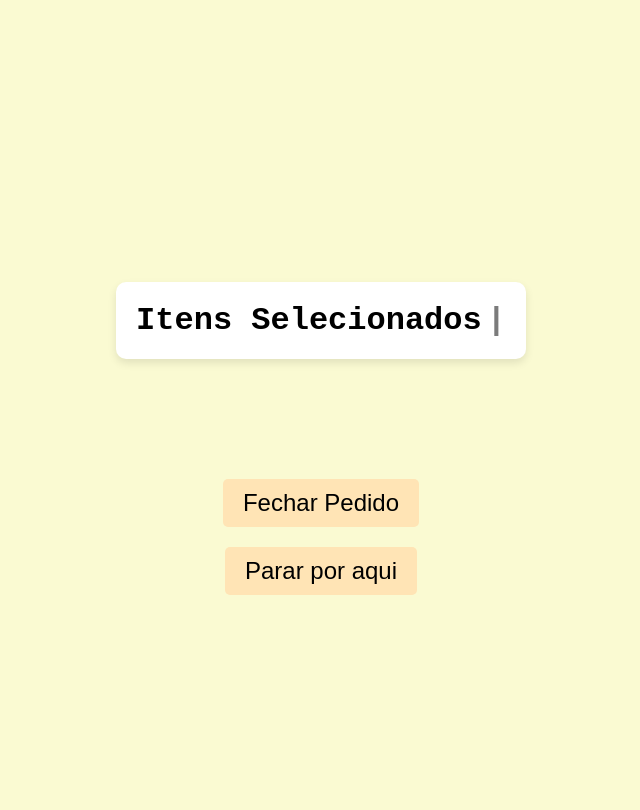
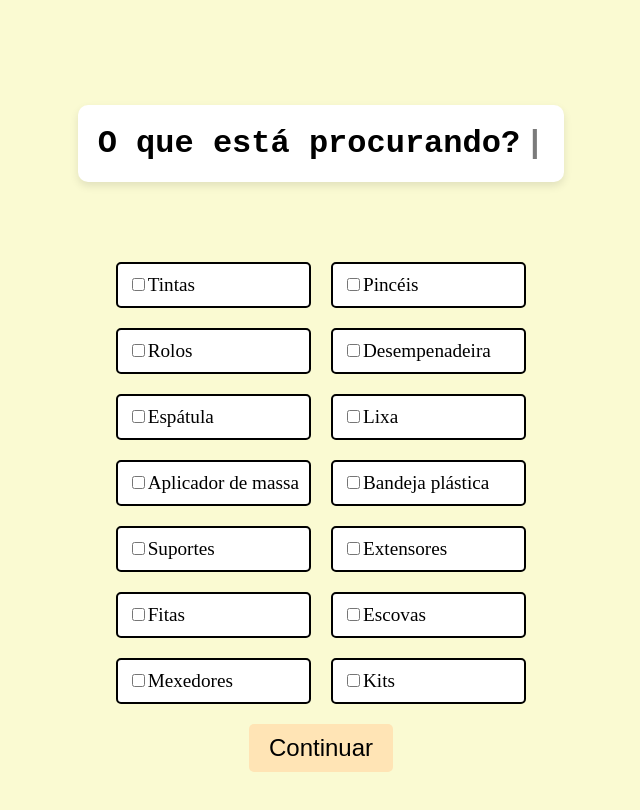
Before and after one commit to SeivusLocal/Assistente, a plain HTML site: page busca.html in a window 1280 px wide. Shown: the whole page, without its empty margins (319-959 px from the left). Drawn offline with Linux system fonts and the light colour scheme.

Commit message:
Update busca.html

```diff
--- a/busca.html
+++ b/busca.html
@@ -43,24 +43,32 @@
             }
         }
 
-        .lista-itens {
-            list-style: none; /* Remove marcadores */
-            padding: 0; /* Remove padding */
-            margin: 20px 0; /* Margem superior e inferior */
+        .opcoes-item {
+            display: grid;
+            grid-template-columns: repeat(2, 1fr); /* Duas colunas */
+            gap: 20px; /* Espaçamento entre os itens */
+            margin-top: 20px; /* Espaçamento superior */
         }
 
-        .item {
-            margin: 10px 0; /* Margem entre itens */
+        .opcao {
+            display: flex;
+            align-items: center;
             padding: 10px; /* Espaçamento interno */
             font-size: 1.2rem; /* Tamanho da fonte */
             color: #000; /* Cor do texto */
-            background-color: #FFF; /* Cor de fundo dos itens */
+            background-color: #FFF; /* Cor de fundo das opções */
             border: 2px solid #000; /* Borda sólida */
             border-radius: 5px; /* Borda arredondada */
-            text-align: center; /* Alinhamento do texto */
+            cursor: pointer; /* Cursor de ponteiro ao passar */
+            transition: background-color 0.3s, transform 0.2s; /* Transições suaves */
         }
 
-        .botao-fechar {
+        .opcao:hover {
+            background-color: #FFE4B5; /* Mudança de cor ao passar */
+            transform: translateY(-5px); /* Efeito de elevação */
+        }
+
+        .botao-continuar {
             margin-top: 20px; /* Espaçamento superior */
             padding: 10px 20px; /* Espaçamento interno */
             font-size: 1.5rem; /* Tamanho da fonte do botão */
@@ -72,109 +80,109 @@
             transition: background-color 0.3s; /* Transição suave */
         }
 
-        .botao-fechar:hover {
-            background-color: #FFDAB9; /* Mudança de cor ao passar */
-        }
-
-        .botao-parar {
-            margin-top: 20px; /* Espaçamento superior */
-            padding: 10px 20px; /* Espaçamento interno */
-            font-size: 1.5rem; /* Tamanho da fonte do botão */
-            background-color: #FFE4B5; /* Cor de fundo do botão */
-            color: #000; /* Cor do texto do botão */
-            border: none; /* Sem borda */
-            border-radius: 5px; /* Borda arredondada */
-            cursor: pointer; /* Cursor de ponteiro ao passar */
-            transition: background-color 0.3s; /* Transição suave */
-        }
-
-        .botao-parar:hover {
+        .botao-continuar:hover {
             background-color: #FFDAB9; /* Mudança de cor ao passar */
         }
     </style>
 </head>
 <body class="container">
-    <h1 class="titulo-principal">Itens Selecionados</h1>
+    <h1 class="titulo-principal">O que está procurando?</h1>
 
-    <ul class="lista-itens" id="lista-itens">
-        <!-- Itens serão adicionados aqui pelo JavaScript -->
-    </ul>
+    <div class="opcoes-item">
+        <div class="opcao">
+            <input type="checkbox" id="tintas" name="item" value="Tintas">
+            <label for="tintas">Tintas</label>
+        </div>
+        <div class="opcao">
+            <input type="checkbox" id="pinceis" name="item" value="Pincéis">
+            <label for="pinceis">Pincéis</label>
+        </div>
+        <div class="opcao">
+            <input type="checkbox" id="rolos" name="item" value="Rolos">
+            <label for="rolos">Rolos</label>
+        </div>
+        <div class="opcao">
+            <input type="checkbox" id="desempenadeira" name="item" value="Desempenadeira">
+            <label for="desempenadeira">Desempenadeira</label>
+        </div>
+        <div class="opcao">
+            <input type="checkbox" id="espatula" name="item" value="Espátula">
+            <label for="espatula">Espátula</label>
+        </div>
+        <div class="opcao">
+            <input type="checkbox" id="lixa" name="item" value="Lixa">
+            <label for="lixa">Lixa</label>
+        </div>
+        <div class="opcao">
+            <input type="checkbox" id="aplicador-massa" name="item" value="Aplicador de massa">
+            <label for="aplicador-massa">Aplicador de massa</label>
+        </div>
+        <div class="opcao">
+            <input type="checkbox" id="bandeja-plastica" name="item" value="Bandeja plástica">
+            <label for="bandeja-plastica">Bandeja plástica</label>
+        </div>
+        <div class="opcao">
+            <input type="checkbox" id="suportes" name="item" value="Suportes">
+            <label for="suportes">Suportes</label>
+        </div>
+        <div class="opcao">
+            <input type="checkbox" id="extensores" name="item" value="Extensores">
+            <label for="extensores">Extensores</label>
+        </div>
+        <div class="opcao">
+            <input type="checkbox" id="fitas" name="item" value="Fitas">
+            <label for="fitas">Fitas</label>
+        </div>
+        <div class="opcao">
+            <input type="checkbox" id="escovas" name="item" value="Escovas">
+            <label for="escovas">Escovas</label>
+        </div>
+        <div class="opcao">
+            <input type="checkbox" id="mexedores" name="item" value="Mexedores">
+            <label for="mexedores">Mexedores</label>
+        </div>
+        <div class="opcao">
+            <input type="checkbox" id="kits" name="item" value="Kits">
+            <label for="kits">Kits</label>
+        </div>
+    </div>
 
-    <button class="botao-fechar" onclick="fecharPedido()">Fechar Pedido</button>
-    <button class="botao-parar" onclick="pararPorAqui()">Parar por aqui</button>
+    <button class="botao-continuar" onclick="selecionarItens()">Continuar</button>
 
     <script>
-        // Estrutura de dados para armazenar preços dos itens
-        const precosItens = {
-            "Tintas": 50.00,
-            "Pincéis": 15.00,
-            "Rolos": 20.00,
-            "Desempenadeira": 25.00,
-            "Espátula": 10.00,
-            "Lixa": 5.00,
-            "Aplicador de massa": 30.00,
-            "Bandeja plástica": 12.00,
-            "Suportes": 40.00,
-            "Extensores": 35.00,
-            "Fitas": 8.00,
-            "Escovas": 18.00,
-            "Mexedores": 3.00,
-            "Kits": 60.00
-        };
-
-        // Função para obter parâmetros da URL
-        function getQueryParams() {
-            const params = new URLSearchParams(window.location.search);
-            return {
-                nome: params.get('nome'),
-                itens: params.get('itens').split(',')
-            };
-        }
-
-        // Função para preencher a lista de itens
-        function preencherListaItens(itens) {
-            const lista = document.getElementById('lista-itens');
-            itens.forEach(item => {
-                const li = document.createElement('li');
-                li.textContent = `${item} - R$ ${precosItens[item].toFixed(2)}`;
-                li.classList.add('item');
-                lista.appendChild(li);
-            });
-        }
-
-        // Função para redirecionar para o WhatsApp com a mensagem personalizada
-        function fecharPedido() {
-            const { nome, itens } = getQueryParams();
-            const mensagem = `Olá, meu nome é ${nome} e quero comprar: ${itens.map(item => `${item} (R$ ${precosItens[item].toFixed(2)})`).join(', ')}.`;
-            const urlWhatsApp = `https://wa.me/5551993997303?text=${encodeURIComponent(mensagem)}`;
-            window.location.href = urlWhatsApp;
-        }
-
-        // Função para redirecionar de volta para a página de busca
-        function pararPorAqui() {
-            const { nome } = getQueryParams();
-            window.location.href = `busca.html?nome=${nome}`;
-        }
-
-        // Simulação do efeito de digitação no título
+        // Função para simular efeito de digitação no título
         function typeWrite(elemento) {
             const textoArray = elemento.innerHTML.split('');
             elemento.innerHTML = ' ';
             textoArray.forEach(function(letra, i) {
                 setTimeout(function() {
                     elemento.innerHTML += letra;
-                }, 75 * i)
+                }, 75 * i);
             });
         }
 
         const titulo = document.querySelector('.titulo-principal');
         typeWrite(titulo);
 
-        // Preencher a lista de itens ao carregar a página
-        window.onload = function() {
-            const { itens } = getQueryParams();
-            preencherListaItens(itens);
-        };
+        // Função para redirecionar com base nos itens selecionados
+        function selecionarItens() {
+            var itensSelecionados = [];
+            var checkboxes = document.querySelectorAll('input[name="item"]:checked');
+
+            checkboxes.forEach(function(checkbox) {
+                itensSelecionados.push(checkbox.value);
+            });
+
+            if (itensSelecionados.length > 0) {
+                // Redirecionar para a próxima página com os itens selecionados como parâmetro
+                var parametros = encodeURIComponent(itensSelecionados.join(','));
+                var urlParams = new URLSearchParams(window.location.search);
+                var nome = urlParams.get('nome');
+                window.location.href = `informacoes.html?nome=${encodeURIComponent(nome)}&itens=${parametros}`;
+            } else {
+                alert("Por favor, selecione pelo menos um item.");
+            }
+        }
     </script>
 </body>
 </html>
```
